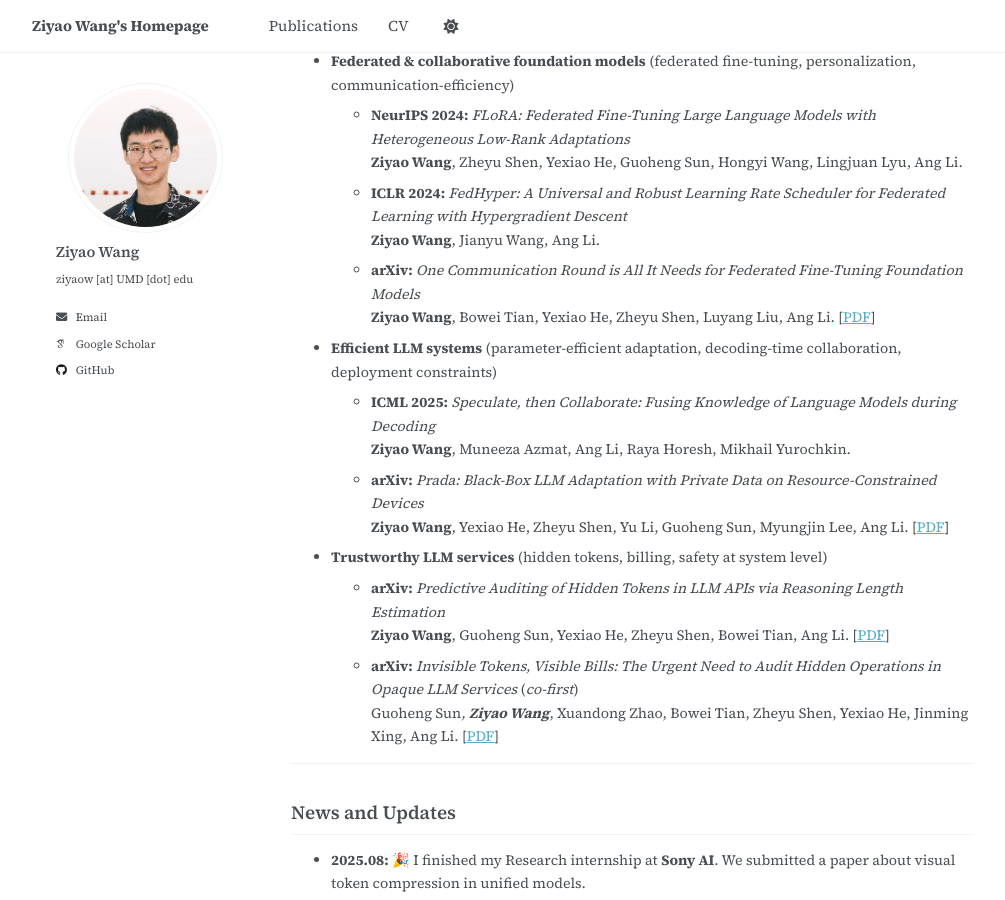
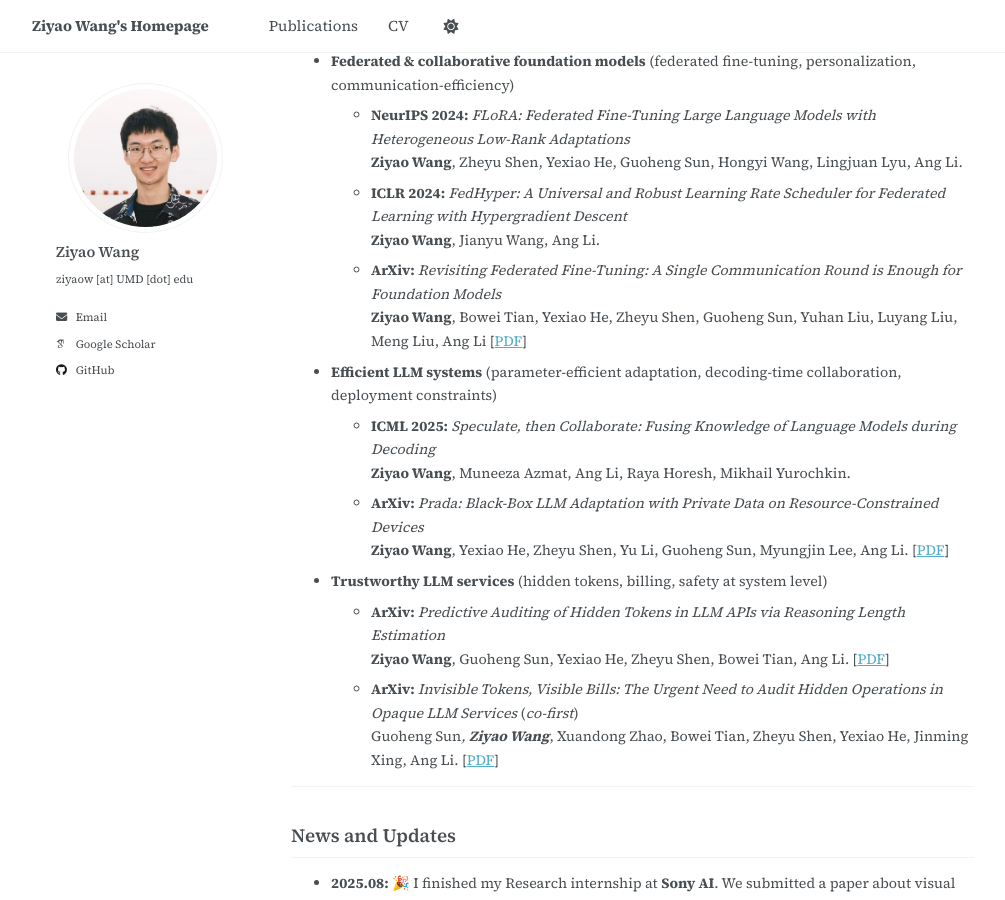
Before and after one commit to ziyaow1010/ziyaow1010.github.io, a Jekyll site: the page built from _pages/about.md, in a window 1280 px wide and 900 px high, scrolled down 449 px. Shown: the whole window, without its empty margins (32-1037 px from the left). Built offline with Jekyll 4.4.1, drawn with Linux system fonts in a browser that asks for light colours; some web fonts are replaced; a script that is not in the unit is left out.

Commit message:
Update about.md

```diff
--- a/_pages/about.md
+++ b/_pages/about.md
@@ -26,19 +26,19 @@ My research focuses on collaborative foundation models and practical efficiency,
     **Ziyao Wang**, Zheyu Shen, Yexiao He, Guoheng Sun, Hongyi Wang, Lingjuan Lyu, Ang Li.
   - **ICLR 2024:** *FedHyper: A Universal and Robust Learning Rate Scheduler for Federated Learning with Hypergradient Descent*
     **Ziyao Wang**, Jianyu Wang, Ang Li.
-  - **arXiv:** *One Communication Round is All It Needs for Federated Fine-Tuning Foundation Models*
-    **Ziyao Wang**, Bowei Tian, Yexiao He, Zheyu Shen, Luyang Liu, Ang Li. [[PDF](https://arxiv.org/abs/2412.04650)]
+  - **ArXiv:** *Revisiting Federated Fine-Tuning: A Single Communication Round is Enough for Foundation Models*
+    **Ziyao Wang**, Bowei Tian, Yexiao He, Zheyu Shen, Guoheng Sun, Yuhan Liu, Luyang Liu, Meng Liu, Ang Li [[PDF](https://arxiv.org/abs/2412.04650)]
 
 - **Efficient LLM systems** (parameter-efficient adaptation, decoding-time collaboration, deployment constraints)
   - **ICML 2025:** *Speculate, then Collaborate: Fusing Knowledge of Language Models during Decoding*
     **Ziyao Wang**, Muneeza Azmat, Ang Li, Raya Horesh, Mikhail Yurochkin.
-  - **arXiv:** *Prada: Black-Box LLM Adaptation with Private Data on Resource-Constrained Devices*
+  - **ArXiv:** *Prada: Black-Box LLM Adaptation with Private Data on Resource-Constrained Devices*
     **Ziyao Wang**, Yexiao He, Zheyu Shen, Yu Li, Guoheng Sun, Myungjin Lee, Ang Li. [[PDF](https://arxiv.org/abs/2503.14932)]
 
 - **Trustworthy LLM services** (hidden tokens, billing, safety at system level)
-  - **arXiv:** *Predictive Auditing of Hidden Tokens in LLM APIs via Reasoning Length Estimation*
+  - **ArXiv:** *Predictive Auditing of Hidden Tokens in LLM APIs via Reasoning Length Estimation*
     **Ziyao Wang**, Guoheng Sun, Yexiao He, Zheyu Shen, Bowei Tian, Ang Li. [[PDF](https://arxiv.org/abs/2508.00912)]
-  - **arXiv:** *Invisible Tokens, Visible Bills: The Urgent Need to Audit Hidden Operations in Opaque LLM Services* (*co-first*)
+  - **ArXiv:** *Invisible Tokens, Visible Bills: The Urgent Need to Audit Hidden Operations in Opaque LLM Services* (*co-first*)
     Guoheng Sun*, **Ziyao Wang***, Xuandong Zhao, Bowei Tian, Zheyu Shen, Yexiao He, Jinming Xing, Ang Li. [[PDF](https://arxiv.org/abs/2505.18471)]
 
 ---
```
